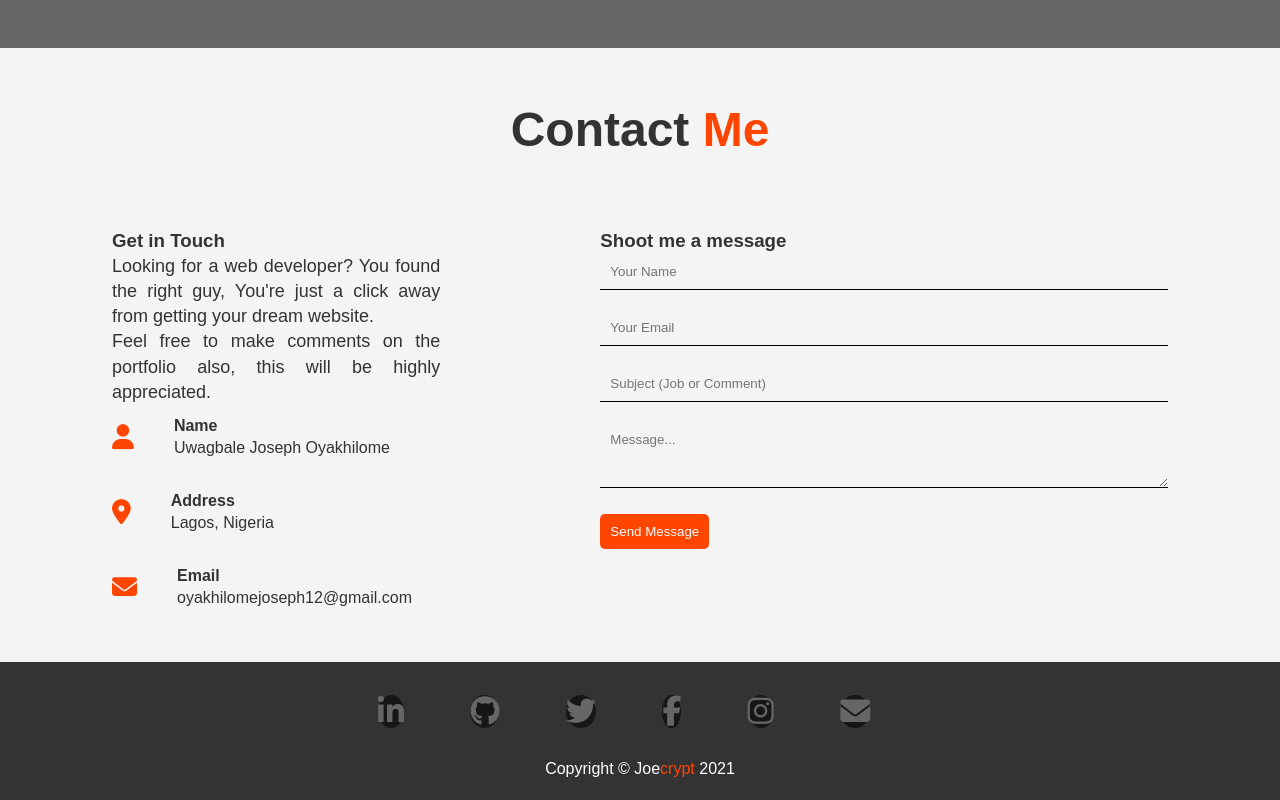
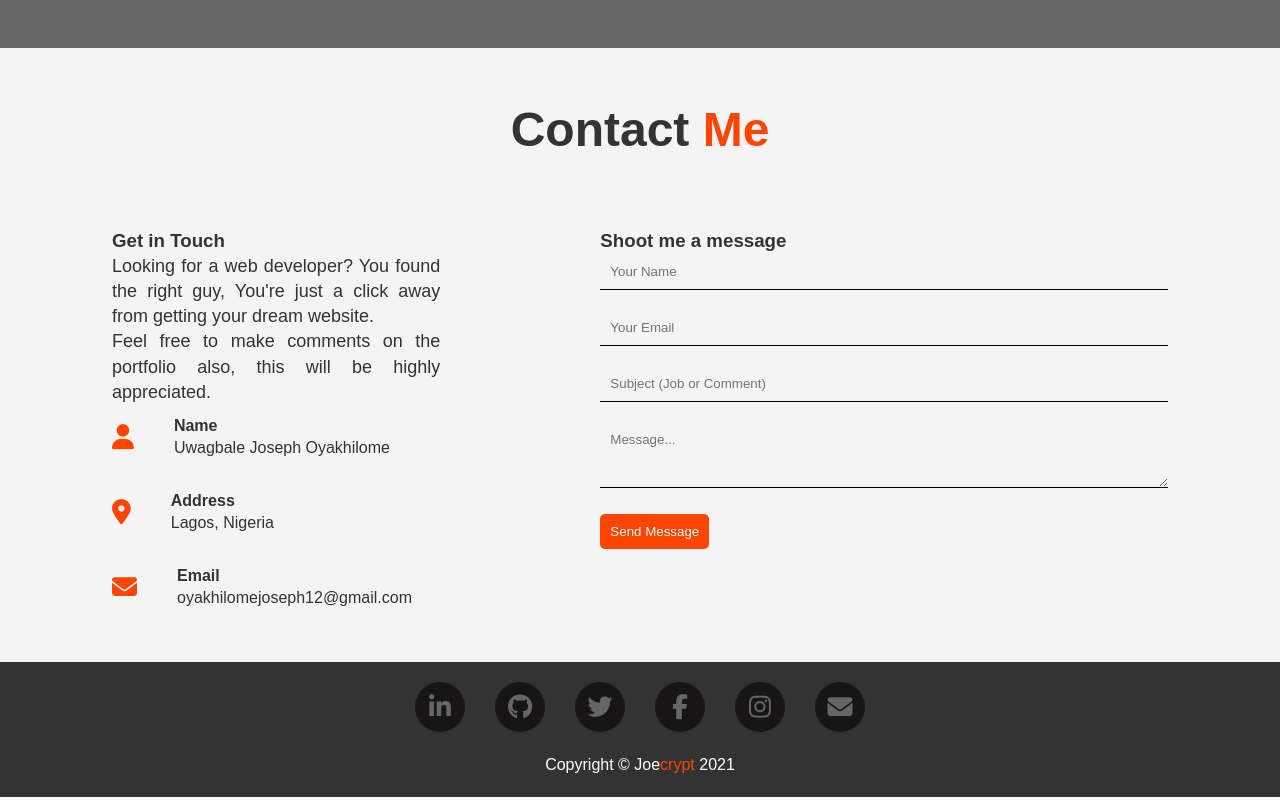
Before and after one commit to joe801/First-Portfolio-Website, a plain HTML site: page index.html in a window 1280 px wide. Shown: the part 2683-3483 px from the top of the page. Drawn offline with nearby package versions, Linux system fonts and the light colour scheme.

Commit message:
100% front-end ready

```diff
--- a/index.html
+++ b/index.html
@@ -199,7 +199,7 @@
                     <div class="column-right all">
                         <h3>Shoot me a message</h3>
                         <div class="form-box">
-                            <form action="oyakhilomejoseph12@gmail.com" method="post">
+                            <form action="mailto:oyakhilomejoseph12@gmail.com" method="post">
                                 <input type="text" name="name" placeholder="Your Name" required="required">
                                 <input type="email" name="email" placeholder="Your Email" required="required">
                                 <input type="text" name="subject" placeholder="Subject (Job or Comment)">
@@ -217,13 +217,13 @@
 
     <footer class="bg-dark">
         <ul>
-            <li> <a href="#"> <i class="fab fa-linkedin-in"></i> </a> </li>
-            <li> <a href="#"> <i class="fab fa-github"></i> </a> </li>
-            <li> <a href="#"> <i class="fab fa-twitter"></i> </a> </li>
+            <li> <a href="https://www.linkedin.com/in/joecrypt"> <i class="fab fa-linkedin-in"></i> </a> </li>
+            <li> <a href="https://github.com/joe801"> <i class="fab fa-github"></i> </a> </li>
+            <li> <a href="https://twitter.com/Joecrypt_"> <i class="fab fa-twitter"></i> </a> </li>
             <li> <a href="#"> <i class="fab fa-facebook-f"></i> </a> </li>
-            <li> <a href="#"> <i class="fab fa-instagram"></i> </a> </li>
-            <li> <a href="#"> <i class="fas fa-envelope"></i> </a> </li>
-        </ul>
+            <li> <a href="https://instagram.com/joe.crypt"> <i class="fab fa-instagram"></i> </a> </li>
+            <li> <a href="mailto:joecrypt@yahoo.com"> <i class="fas fa-envelope"></i> </a> </li>
+        </ul> <br>
         <p>Copyright &copy; Joe<span class="text-primary">crypt</span> 2021</p>
     </footer>
 
--- a/style.css
+++ b/style.css
@@ -461,35 +461,69 @@ footer{
     padding: 20px 23px;
     position: relative;
     bottom: 0;
+    justify-content: center;
 }
 
 footer ul{
     list-style: none;
     align-items: center;
     text-align: center;
+    display: flex;
+    justify-content: center;
 }
 
-footer ul li{
-    display: inline-block;
+footer ul li a{
+    position: relative;
+    display: block;
     text-align: center;
     margin-right: 2rem;
     margin-bottom: 1rem;
+    font-size: 25px;
+    height: 50px;
+    width: 50px;
+    background: #171515;
+    line-height: 50px;
+    border-radius: 50%;
+    margin: 0 15px;
+    text-decoration: none;
+    color: #666;
+    transition: 0.5s;
 }
 
-footer ul li a{
-    text-decoration: none;
-    color: #666;
-    font-size: 30px;
-    height: 60px;
-    width: 60px;
-    background: #171515;
-    line-height: 60px;
-    border-radius: 50%;
-    margin: 0 15px;
+footer ul li:nth-child(1) a:hover{
+    color: #0e76a8;
+    box-shadow: 0 0 20px #0077b5;
+    text-shadow: 0 0 20px #0077b5;
 }
-
+footer ul li:nth-child(2) a:hover{
+    color: #6cc644;
+    box-shadow: 0 0 20px  #171515;
+    text-shadow: 0 0 20px  #171515;
+}
+footer ul li:nth-child(3) a:hover{
+    color: #26a4f2;
+    box-shadow: 0 0 20px #00acee;
+    text-shadow: 0 0 20px #00acee;
+}
+footer ul li:nth-child(4) a:hover{
+    color: #456cba;
+    box-shadow: 0 0 20px #4267B2;
+    text-shadow: 0 0 20px #4267B2;
+}
+footer ul li:nth-child(5) a:hover{
+    color: #fbad50;
+    box-shadow: 0 0 20px orangered;
+    text-shadow: 0 0 20px #fccc63;
+}
+footer ul li:nth-child(6) a:hover{
+    color: #4285F4;
+    box-shadow: 0 0 20px #EA4335;
+    text-shadow: 0 0 20px #FBBC05;
+}
 footer p{
     text-align: center;
+    position: relative;
+    bottom: -1;
 }
 
 
@@ -731,4 +765,12 @@ footer p{
     #contact .content .column-right{
         margin-left: 0;
     }
+
+    footer ul li a{
+        margin-right: 0.5rem;
+        font-size: 21px;
+        height: 50px;
+        width: 50px;
+        margin: 0 5px;
+    }
 }
```
Also changed, not shown: test/test.css (+20 -0 lines).
